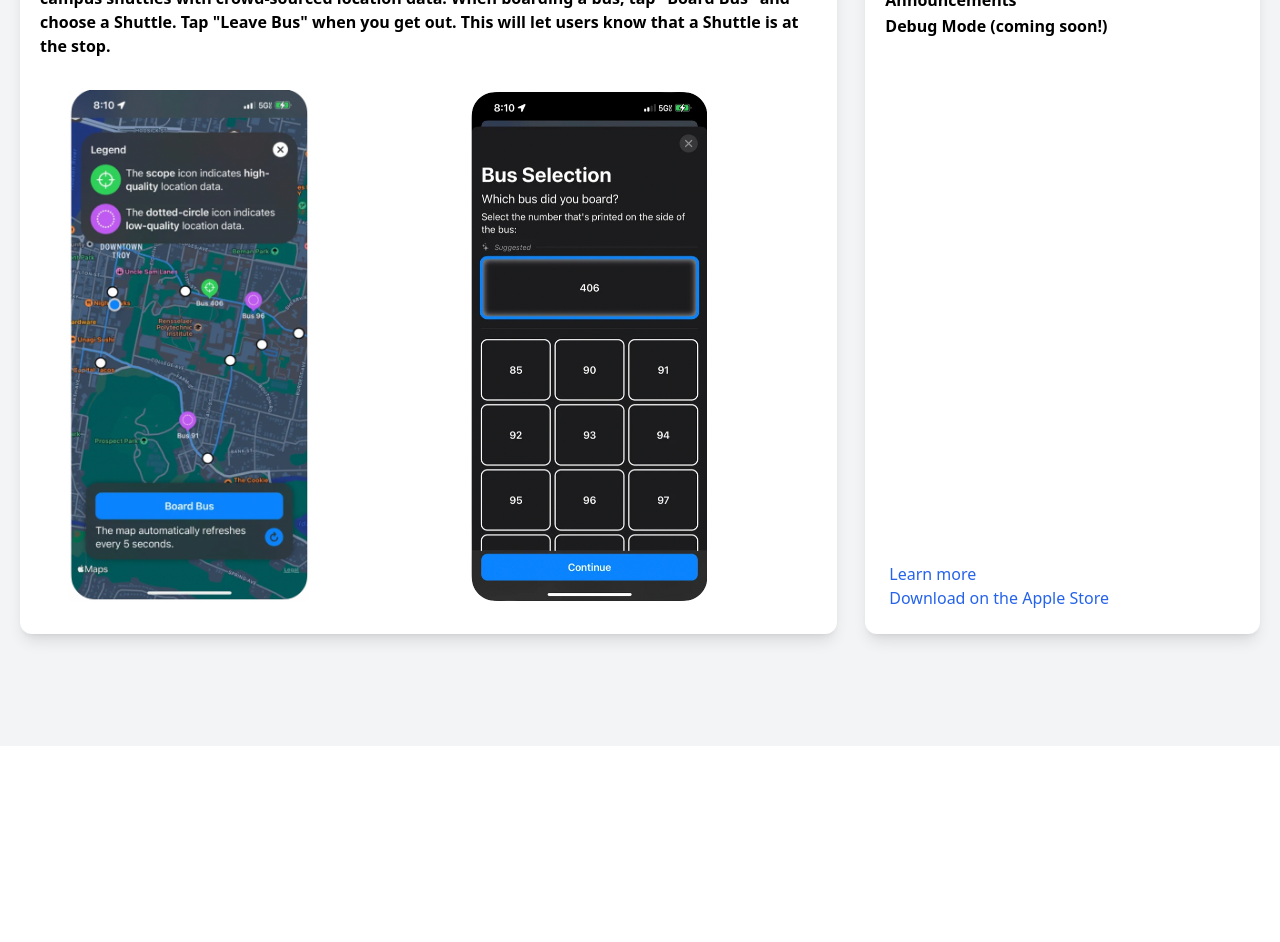
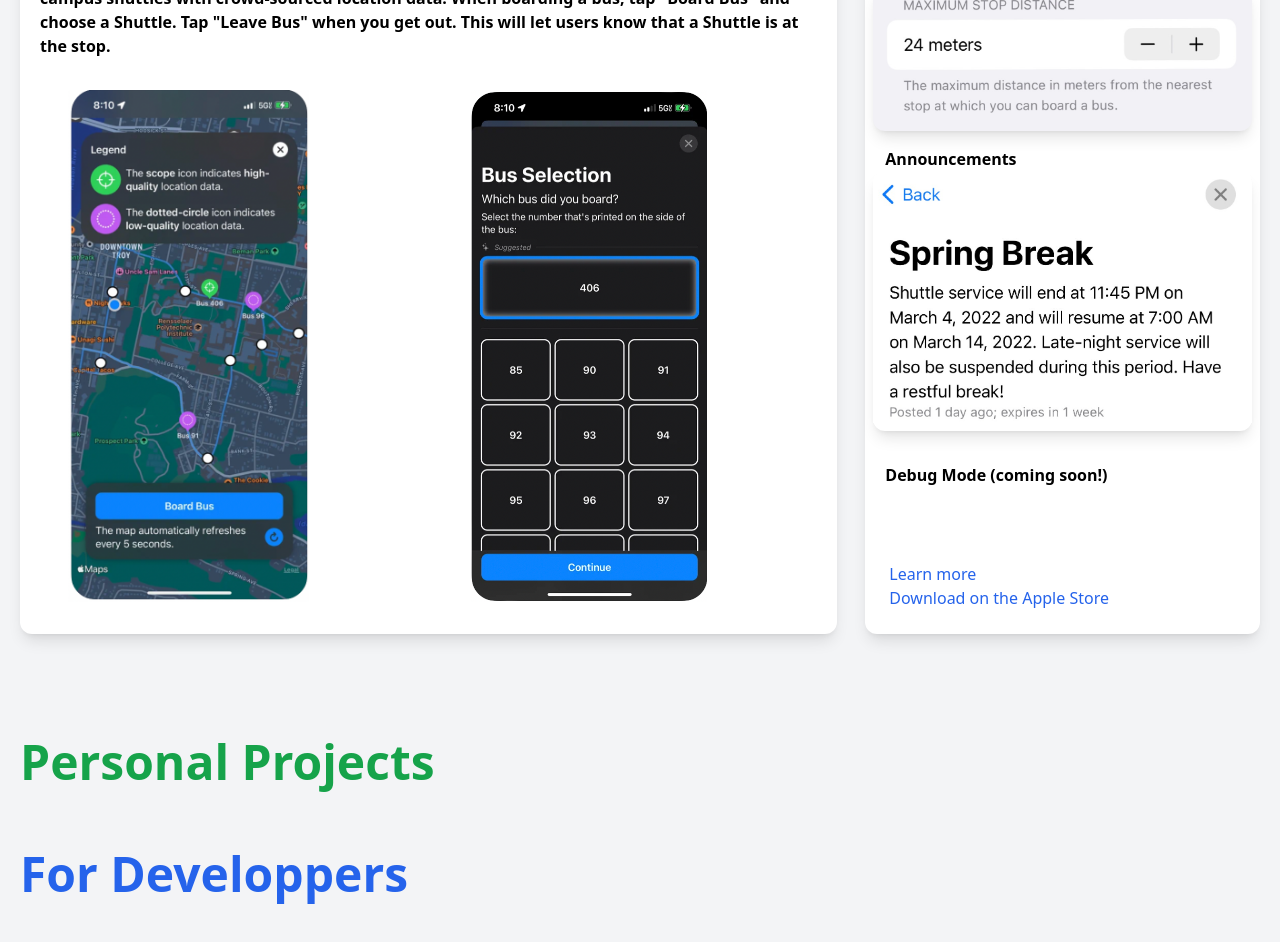
Before and after one commit to tommytrg297/MyWebsite, a React (Create React App) app: page / in a window 1280 px wide. Shown: the part 1180-2122 px from the top of the page. Before the commit the page ends 1926 px from the top, so only its background shows below. Built offline with nearby package versions, Linux system fonts and the light colour scheme.

Commit message:
finished shuttle tracker

```diff
--- a/src/App.js
+++ b/src/App.js
@@ -27,6 +27,14 @@ function App() {
         <ShuttleTracker/>
         </div>
 
+        <p className="text-md sm:text-5xl text-green-600 text-left font-semibold  pt-16 ">
+            Personal Projects
+        </p>
+
+        <p className="text-md sm:text-5xl text-blue-600 text-left font-semibold  pt-16 ">
+            For Developpers
+        </p>
+
 
       </div>
 
--- a/src/components/ShuttleTracker.js
+++ b/src/components/ShuttleTracker.js
@@ -1,7 +1,9 @@
 import React from "react";
 import img1 from "../images/ShuttleTrackerMap.png";
 import profile from "../images/TommyLogo_BW.png";
-import {VscChevronRight} from "react-icons/vsc"
+import {VscChevronRight} from "react-icons/vsc";
+import ST_distance from "../images/ShuttleTrackerBoardDistance.jpeg";
+import ST_announcement from "../images/ShuttleTrackerAnnouncement.jpeg";
 
 import img2 from "../images/ShuttleTrackerBusSelect.png" ;
 
@@ -37,11 +39,18 @@ return (
                 Choose maximum boarding distance
             </p>
 
-            <p className = " text-md sm:text-md text-black text-left font-semibold pt-0.5 pl-3 ">
+            <div className = " flex pt-2 pb-4 rounded-xl  bg-[#f2f1f6] shadow-lg ">
+                <img src={ST_distance} className=""></img>
+                    </div>
+
+            <p className = " text-md sm:text-md text-black text-left font-semibold pt-4 pl-3 ">
                 Announcements
             </p>
+            <div className = " flex pt-2 pb-2 rounded-xl  bg-white shadow-lg ">
+                <img src={ST_announcement} className=""></img>
+                    </div>
 
-            <p className = " text-md sm:text-md text-black text-left font-semibold pt-0.5 pl-3 ">
+            <p className = " text-md sm:text-md text-black text-left font-semibold pt-8 pl-3 ">
                 Debug Mode (coming soon!)
             </p>
 
```
